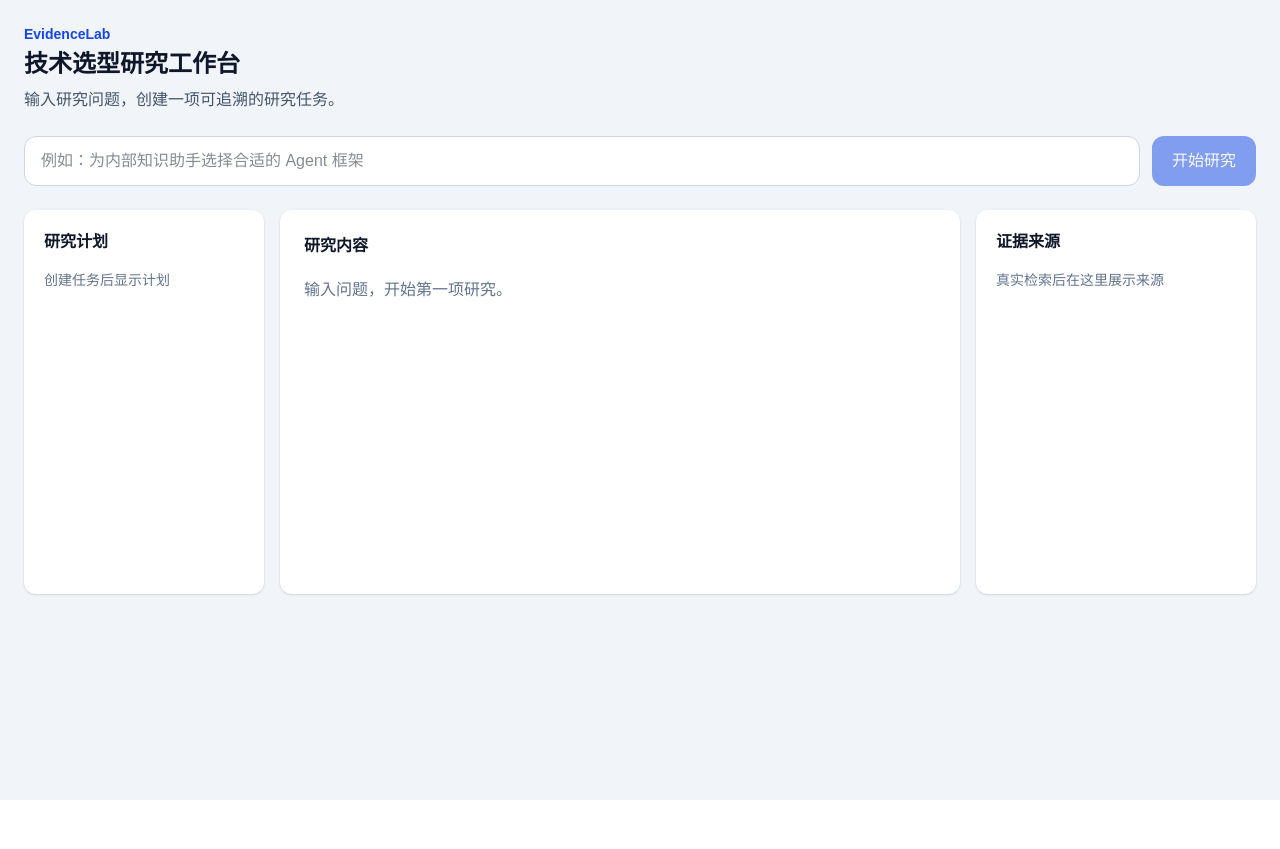
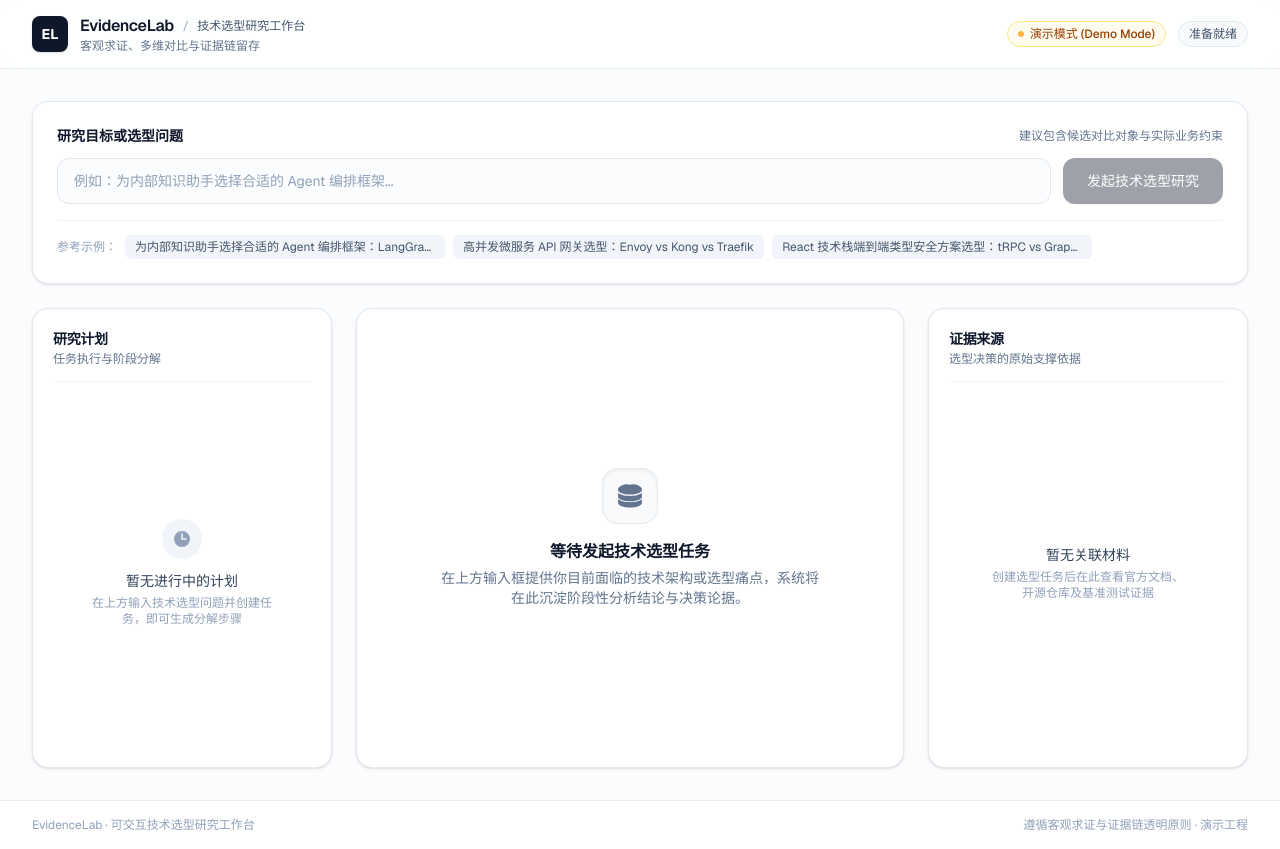
Before and after one commit to jamezhuang/evidencelab, a Next.js app in the folder apps/web/: page / in a window 1280 px wide. Before the commit the page ends 800 px from the top, so only its background shows below. Built offline with nearby package versions, Linux system fonts and the light colour scheme.

Commit message:
feat: redesign tech evaluation workbench UI (apps/web/app/page.tsx)

```diff
--- a/apps/web/app/page.tsx
+++ b/apps/web/app/page.tsx
@@ -1,161 +1,188 @@
 "use client";
 
-import { useEffect, useState, type FormEvent } from "react";
+import { useEffect, useState } from "react";
+import type { Task, Step } from "./types";
+import { Header } from "./components/Header";
+import { QuestionInput } from "./components/QuestionInput";
+import { PlanColumn } from "./components/PlanColumn";
+import { ContentColumn } from "./components/ContentColumn";
+import { SourcesColumn } from "./components/SourcesColumn";
 
-type Step = {
-  id: number;
-  title: string;
-  status: "done" | "active" | "pending";
-};
-
-type Source = {
-  title: string;
-  url: string;
-  type: string;
-};
-
-type Task = {
-  id: string;
-  question: string;
-  mode: string;
-  steps: Step[];
-  finding: string;
-  sources: Source[];
-};
+const API_BASE = "http://127.0.0.1:8000";
+const STORAGE_TASK_KEY = "evidencelab:last-task-id";
+const STORAGE_PLAN_OVERRIDE_PREFIX = "evidencelab:task-plan-override:";
 
 export default function Home() {
-  const [question, setQuestion] = useState("");
   const [task, setTask] = useState<Task | null>(null);
-  const [loading, setLoading] = useState(false);
-  const [error, setError] = useState("");
+  const [creating, setCreating] = useState(false);
+  const [savingPlan, setSavingPlan] = useState(false);
+  const [error, setError] = useState<string | null>(null);
+  const [infoNotice, setInfoNotice] = useState<string | null>(null);
+
+  // 1. 恢复最近任务
   useEffect(() => {
-    const savedId = localStorage.getItem("evidencelab:last-task-id");
+    const savedId = localStorage.getItem(STORAGE_TASK_KEY);
     if (!savedId) return;
 
-    fetch(`http://127.0.0.1:8000/tasks/${savedId}`)
-      .then((response) => {
-        if (!response.ok) throw new Error("无法恢复上次的任务");
-        return response.json() as Promise<Task>;
+    fetch(`${API_BASE}/tasks/${savedId}`)
+      .then((res) => {
+        if (!res.ok) throw new Error("无法恢复上次的任务记录");
+        return res.json() as Promise<Task>;
       })
-      .then(setTask)
-      .catch(() => localStorage.removeItem("evidencelab:last-task-id"));
+      .then((loadedTask) => {
+        // 检查是否有本地修改但未成功持久化到后端的计划覆盖
+        const override = localStorage.getItem(`${STORAGE_PLAN_OVERRIDE_PREFIX}${loadedTask.id}`);
+        if (override) {
+          try {
+            const parsedSteps = JSON.parse(override) as Step[];
+            loadedTask.steps = parsedSteps;
+          } catch {
+            // ignore parse error
+          }
+        }
+        setTask(loadedTask);
+      })
+      .catch(() => {
+        localStorage.removeItem(STORAGE_TASK_KEY);
+      });
   }, []);
-  async function createTask(event: FormEvent<HTMLFormElement>) {
-    event.preventDefault();
-    setLoading(true);
-    setError("");
+
+  // 2. 创建任务
+  const handleCreateTask = async (question: string) => {
+    setCreating(true);
+    setError(null);
+    setInfoNotice(null);
 
     try {
-      const response = await fetch("http://127.0.0.1:8000/tasks", {
+      const res = await fetch(`${API_BASE}/tasks`, {
         method: "POST",
         headers: { "Content-Type": "application/json" },
-        body: JSON.stringify({ question: question.trim() }),
+        body: JSON.stringify({ question }),
       });
 
-      if (!response.ok) {
-        throw new Error(
-          response.status === 422
-            ? "问题至少需要输入 5 个字符"
-            : "创建任务失败，请检查后端是否运行",
-        );
+      if (!res.ok) {
+        if (res.status === 422) {
+          throw new Error("选型问题过短或格式有误，至少需要输入 5 个字符");
+        }
+        throw new Error(`创建任务失败（HTTP ${res.status}）。请确认本地 FastAPI 服务已在 ${API_BASE} 运行。`);
       }
 
-      const created = (await response.json()) as Task;
+      const created = (await res.json()) as Task;
       setTask(created);
-      localStorage.setItem("evidencelab:last-task-id", created.id);
+      localStorage.setItem(STORAGE_TASK_KEY, created.id);
     } catch (err) {
-      setError(err instanceof Error ? err.message : "请求失败");
+      setError(
+        err instanceof Error
+          ? err.message
+          : "无法连接到后端服务，请检查 http://127.0.0.1:8000 是否启动"
+      );
     } finally {
-      setLoading(false);
+      setCreating(false);
     }
-  }
+  };
+
+  // 3. 编辑与保存计划
+  const handleSavePlan = async (updatedSteps: Step[]) => {
+    if (!task) return;
+    setSavingPlan(true);
+    setError(null);
+    setInfoNotice(null);
+
+    // 在本地先保持响应式更新并存入本地缓存，保证刷新后依然可见
+    localStorage.setItem(
+      `${STORAGE_PLAN_OVERRIDE_PREFIX}${task.id}`,
+      JSON.stringify(updatedSteps)
+    );
+
+    try {
+      const res = await fetch(`${API_BASE}/tasks/${task.id}/plan`, {
+        method: "PUT",
+        headers: { "Content-Type": "application/json" },
+        body: JSON.stringify({ steps: updatedSteps }),
+      });
+
+      if (!res.ok) {
+        if (res.status === 404 || res.status === 405) {
+          // 后端尚未实现 PUT /tasks/{id}/plan 时的说明
+          setInfoNotice("计划修改已在本地保存并生效（提示：后端尚未实现 PUT /tasks/{id}/plan 接口，刷新页面将从本地缓存恢复修改结果）。");
+          setTask({ ...task, steps: updatedSteps });
+          return;
+        }
+        throw new Error(`后端保存失败（HTTP ${res.status}）`);
+      }
+
+      const updatedTask = (await res.json()) as Task;
+      setTask(updatedTask);
+      setInfoNotice("计划修改已成功同步并持久化至后端。");
+    } catch {
+      // 网络错误或未启动接口时，同样保留本地状态并给予诚实反馈
+      setTask({ ...task, steps: updatedSteps });
+      setInfoNotice("计划修改已在本地缓存并生效（提示：后端 PUT /tasks/{id}/plan 接口暂未响应）。");
+    } finally {
+      setSavingPlan(false);
+    }
+  };
 
   return (
-    <main className="min-h-screen bg-slate-100 p-6 text-slate-900">
-      <div className="mx-auto max-w-7xl">
-        <header className="mb-6">
-          <p className="text-sm font-semibold text-blue-700">EvidenceLab</p>
-          <h1 className="mt-1 text-2xl font-bold">技术选型研究工作台</h1>
-          <p className="mt-2 text-slate-600">
-            输入研究问题，创建一项可追溯的研究任务。
-          </p>
-        </header>
+    <div className="min-h-screen bg-slate-50/60 text-slate-900 flex flex-col font-sans">
+      <Header task={task} loading={creating} />
 
-        <form
-          onSubmit={createTask}
-          className="mb-6 flex flex-col gap-3 sm:flex-row"
-        >
-          <input
-            value={question}
-            onChange={(event) => setQuestion(event.target.value)}
-            placeholder="例如：为内部知识助手选择合适的 Agent 框架"
-            className="min-w-0 flex-1 rounded-xl border border-slate-300 bg-white px-4 py-3 outline-none focus:border-blue-600"
+      <main className="flex-1 mx-auto w-full max-w-7xl px-4 sm:px-6 lg:px-8 py-6 sm:py-8">
+        <QuestionInput
+          onSubmit={handleCreateTask}
+          loading={creating}
+        />
+
+        {error && (
+          <div className="mb-6 rounded-xl border border-red-200 bg-red-50/90 p-4 text-sm text-red-700 flex items-start justify-between gap-3 shadow-2xs">
+            <div className="flex items-center gap-2">
+              <span className="font-semibold">请求异常:</span>
+              <span>{error}</span>
+            </div>
+            <button
+              onClick={() => setError(null)}
+              className="text-xs text-red-500 hover:text-red-800 font-medium shrink-0"
+            >
+              忽略
+            </button>
+          </div>
+        )}
+
+        {infoNotice && (
+          <div className="mb-6 rounded-xl border border-blue-200 bg-blue-50/90 p-4 text-xs sm:text-sm text-blue-800 flex items-start justify-between gap-3 shadow-2xs">
+            <div className="flex items-center gap-2">
+              <span className="font-semibold">系统状态提示:</span>
+              <span>{infoNotice}</span>
+            </div>
+            <button
+              onClick={() => setInfoNotice(null)}
+              className="text-xs text-blue-500 hover:text-blue-800 font-medium shrink-0"
+            >
+              关闭
+            </button>
+          </div>
+        )}
+
+        {/* 桌面端三栏布局，窄屏顺序堆叠 */}
+        <div className="grid grid-cols-1 lg:grid-cols-[300px_minmax(0,1fr)_320px] gap-6 items-start">
+          <PlanColumn
+            task={task}
+            onSavePlan={handleSavePlan}
+            saving={savingPlan}
           />
-          <button
-            type="submit"
-            disabled={loading || question.trim().length < 5}
-            className="rounded-xl bg-blue-700 px-5 py-3 font-medium text-white disabled:cursor-not-allowed disabled:opacity-50"
-          >
-            {loading ? "创建中..." : "开始研究"}
-          </button>
-        </form>
 
-        {error && <p className="mb-4 text-sm text-red-600">{error}</p>}
+          <ContentColumn task={task} />
 
-        <div className="grid gap-4 lg:grid-cols-[240px_minmax(0,1fr)_280px]">
-          <section className="rounded-xl bg-white p-5 shadow-sm">
-            <h2 className="mb-4 font-semibold">研究计划</h2>
-            {task ? (
-              <ol className="space-y-4">
-                {task.steps.map((step) => (
-                  <li key={step.id} className="text-sm">
-                    <span className="mr-2 text-blue-700">{step.id}.</span>
-                    {step.title}
-                    <span className="mt-1 block pl-5 text-xs text-slate-500">
-                      {step.status === "done" ? "已完成" : "待开始"}
-                    </span>
-                  </li>
-                ))}
-              </ol>
-            ) : (
-              <p className="text-sm text-slate-500">创建任务后显示计划</p>
-            )}
-          </section>
+          <SourcesColumn task={task} />
+        </div>
+      </main>
 
-          <section className="min-h-96 rounded-xl bg-white p-6 shadow-sm">
-            <h2 className="font-semibold">研究内容</h2>
-            {task ? (
-              <>
-                <p className="mt-4 font-medium">{task.question}</p>
-                <p className="mt-5 leading-8 text-slate-600">{task.finding}</p>
-                <p className="mt-8 text-xs text-amber-700">
-                  当前为演示模式，尚未调用模型或搜索工具。
-                </p>
-              </>
-            ) : (
-              <p className="mt-5 text-slate-500">输入问题，开始第一项研究。</p>
-            )}
-          </section>
-
-          <section className="rounded-xl bg-white p-5 shadow-sm">
-            <h2 className="mb-4 font-semibold">证据来源</h2>
-            {task && task.sources.length > 0 ? (
-              <ul className="space-y-3">
-                {task.sources.map((source) => (
-                  <li
-                    key={source.title}
-                    className="rounded-lg border p-3 text-sm"
-                  >
-                    {source.title} · {source.type}
-                  </li>
-                ))}
-              </ul>
-            ) : (
-              <p className="text-sm text-slate-500">真实检索后在这里展示来源</p>
-            )}
-          </section>
+      <footer className="border-t border-slate-200/80 bg-white py-4 mt-auto">
+        <div className="mx-auto max-w-7xl px-4 sm:px-6 lg:px-8 flex flex-col sm:flex-row items-center justify-between text-xs text-slate-400 gap-2">
+          <span>EvidenceLab · 可交互技术选型研究工作台</span>
+          <span>遵循客观求证与证据链透明原则 · 演示工程</span>
         </div>
-      </div>
-    </main>
+      </footer>
+    </div>
   );
 }
```
